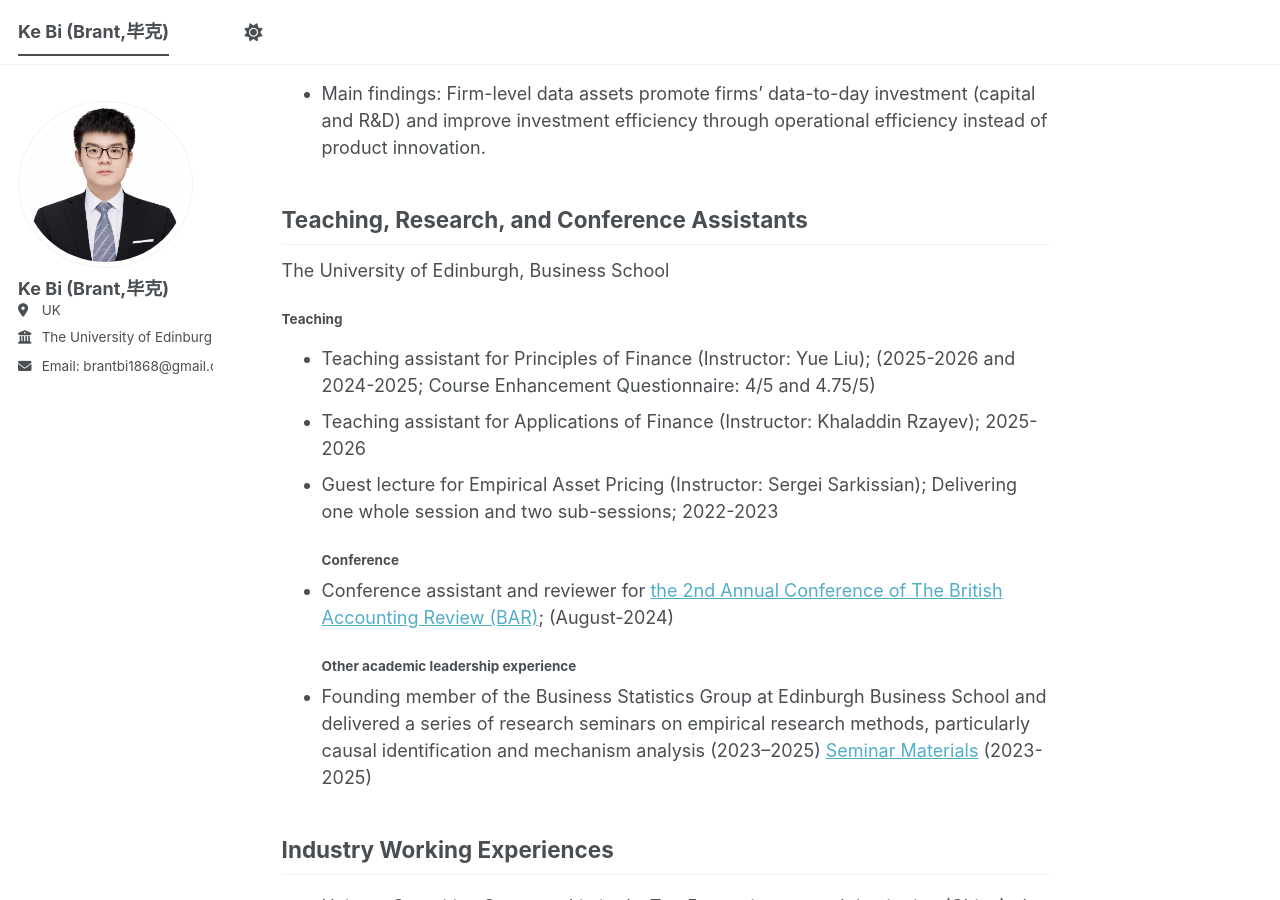
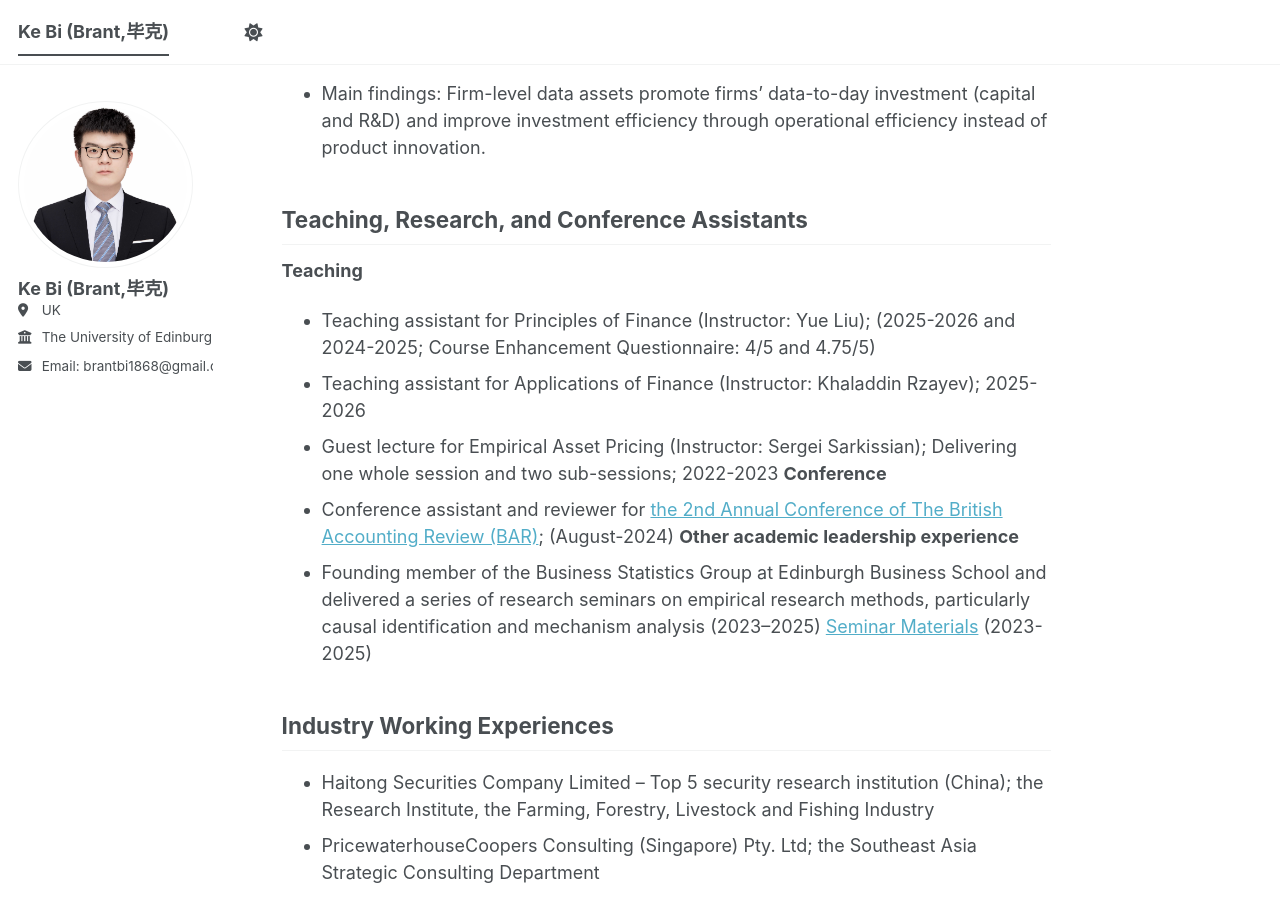
Before and after one commit to brant1868/brant1868.github.io, a Jekyll site: the page built from _pages/about.md, in a window 1280 px wide and 900 px high, scrolled down 1296 px. Built offline with Jekyll 4.4.1, drawn with Linux system fonts in a browser that asks for light colours; a script bundle is joined from its source files by our own code; library files that are not in the unit come from our copies.

Commit message:
Update about.md

```diff
--- a/_pages/about.md
+++ b/_pages/about.md
@@ -42,14 +42,13 @@ Working Papers
 Teaching, Research, and Conference Assistants
 ------
 <!-- The University of Edinburgh, Business School -->
-The University of Edinburgh, Business School
-#### Teaching
+**Teaching**
 - Teaching assistant for Principles of Finance (Instructor: Yue Liu); (2025-2026 and 2024-2025; Course Enhancement Questionnaire: 4/5 and 4.75/5)
 - Teaching assistant for Applications of Finance (Instructor: Khaladdin Rzayev); 2025-2026
 - Guest lecture for Empirical Asset Pricing (Instructor: Sergei Sarkissian); Delivering one whole session and two sub-sessions; 2022-2023
-#### Conference
+**Conference**
 - Conference assistant and reviewer for [the 2nd Annual Conference of The British Accounting Review (BAR)](https://thebarevent.weebly.com/annual-conference.html); (August-2024)
-#### Other academic leadership experience
+**Other academic leadership experience**
 - Founding member of the Business Statistics Group at Edinburgh Business School and delivered a series of research seminars on empirical research methods, particularly causal identification and mechanism analysis (2023–2025) [Seminar Materials](https://drive.google.com/drive/folders/1_9xI9PnWQI2MFzfQk9kzte9-9yZYGObr?usp=sharing) (2023-2025)
 
 
```
